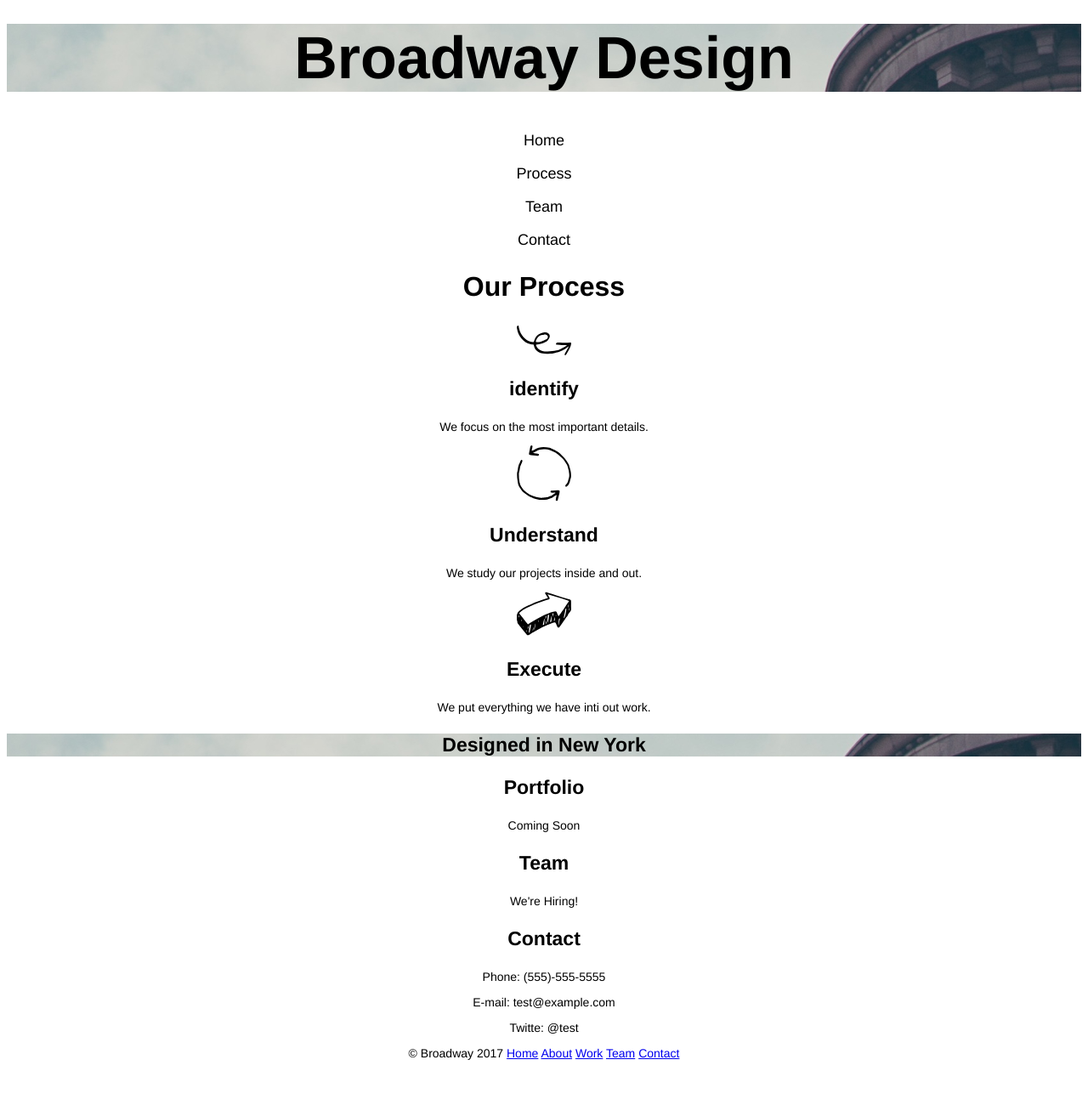
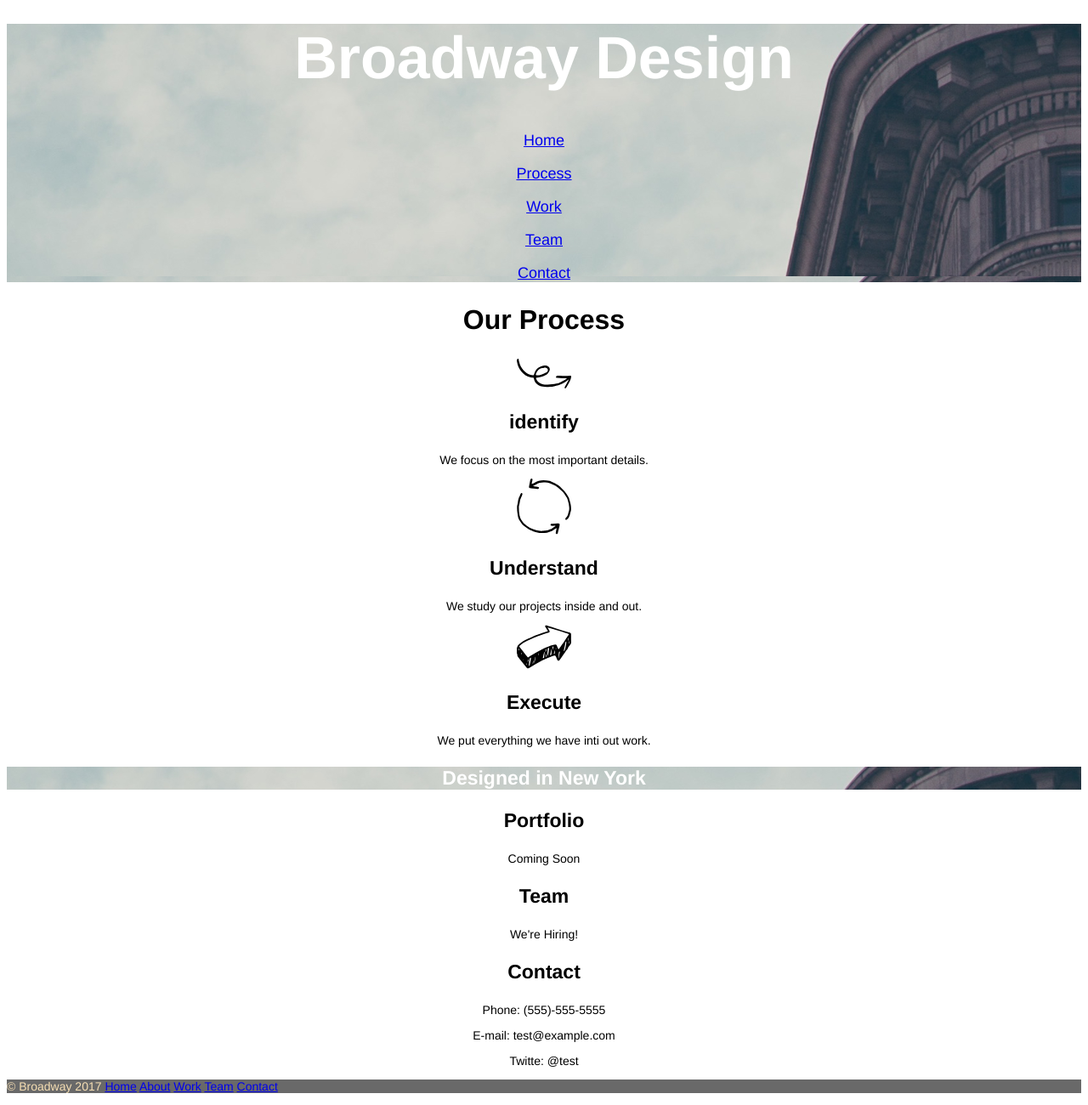
Before and after one commit to YurchenkoAndre/broadway_design, a plain HTML site: page index.html in a window 1280 px wide. Shown: the part 19-1319 px from the top of the page at 85% size. Before the commit the page ends 1280 px from the top, so only its background shows below. Drawn offline with Linux system fonts and the light colour scheme.

Commit message:
Add all css property

```diff
--- a/index.html
+++ b/index.html
@@ -9,21 +9,24 @@
 </head>
 <body>
     <!-- Header -->
-    <h1 id="home">Broadway Design</h1>
-    <p class="menu">Home</p>
-    <p class="menu">Process</p>
-    <p class="menu">Team</p>
-    <p class="menu">Contact</p>
+    <div class="header">
+      <h1 id="home">Broadway Design</h1>
+      <p class="menu"><a href="#home">Home</a></p>
+      <p class="menu"><a href="#our process">Process</a></p>
+      <p class="menu"><a href="#portfolio">Work</a</p>
+      <p class="menu"><a href="#team">Team</a></p>
+      <p class="menu"><a href="#contact">Contact</a></p>
+    </div>
 
     <!-- Main text -->
     <h2 id="our process">Our Process</h2>
-    <p><img src="/resourses/image/identify.svg" alt="identify"></p>
+    <p><img src="./resourses/image/identify.svg" alt="identify"></p>
     <p><h3>identify</h3></p>
     <p>We focus on the most important details.</p>
-    <p><img src="/resourses/image/understand.svg" alt="understand"></p>
+    <p><img src="./resourses/image/understand.svg" alt="understand"></p>
     <p><h3>Understand</h3></p>
     <p>We study our projects inside and out.</p>
-    <p><img src="/resourses/image/execute.svg" alt="execute"></p>
+    <p><img src="./resourses/image/execute.svg" alt="execute"></p>
     <p><h3>Execute</h3></p>
     <p>We put everything we have inti out work.</p>
     <p><h3 class="headline2">Designed in New York</h3></p>
@@ -39,12 +42,14 @@
     <p>Twitte: @test</p>
 
     <!-- Footer -->
+  <div class="footer">
     <p>© Broadway 2017
     <a href="#home">Home</a>
     <a href="#our process">About</a>
     <a href="#portfolio">Work</a>
     <a href="#team">Team</a>
     <a href="#contact">Contact</a>
-  </p>
+    </p>
+  </div>
 </body>
 </html>
--- a/resourses/css/style.css
+++ b/resourses/css/style.css
@@ -1,17 +1,19 @@
 body {
     text-align: center;
 }
-h1 {
+h1{
     font-family: Helvetica;
     font-size: 70px;
     font-weight: bold;
-    color: black;
-    background-image: url(/resourses/image/the-flatiron-building.png);
+    color: white;
+}
+.header{
+    background-image: url(../image/the-flatiron-building.png);
 }
 .menu {
     font-family: Helvetica;
     font-size: 18px;
-    color: black;
+    color: white;
 }
 h2 {
     font-family: Helvetica;
@@ -27,10 +29,17 @@ h3.headline2 {
     font-family: Helvetica;
     font-size: 23px;
     font-weight: bold;
-    color: black;
-    background-image: url(/resourses/image/the-flatiron-building.png);
+    color: white;
+    background-image: url(../image/the-flatiron-building.png);
 }
 p {
     font-family: Helvetica;
     font-size: 14px;
 }
+.footer {
+    font-family: Helvetica;
+    font-size: 11px;
+    color:wheat;
+    background-color: dimgray;
+    text-align: left;
+}
```
